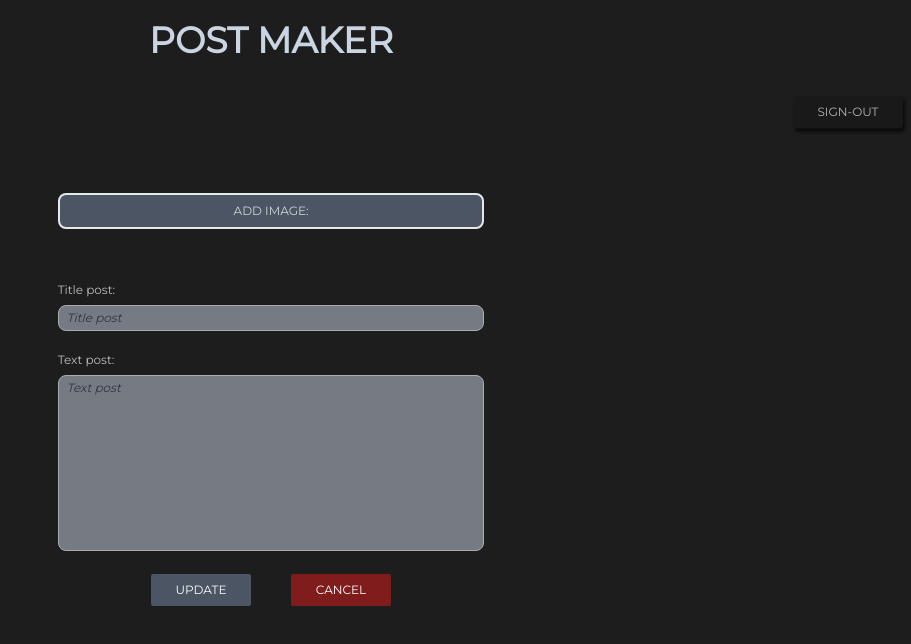
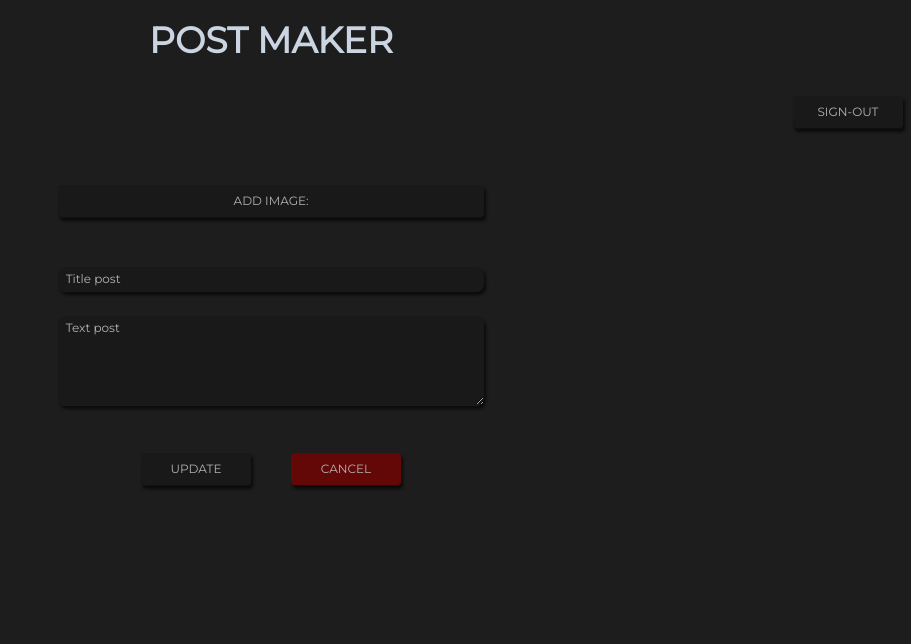
Before and after one commit to HeikkeB/PostMaker, a React (Create React App) app in the folder client/: page /1/edit in a window 1280 px wide. Shown: the top 644 px of the page, without its empty margins (369-1280 px from the left). Built offline with nearby package versions, Linux system fonts and the light colour scheme; no server answers.

Commit message:
feat: make edit page design

```diff
--- a/client/src/components/CommentItem.js
+++ b/client/src/components/CommentItem.js
@@ -3,8 +3,8 @@ import Moment from 'react-moment'
 export default function CommentItem({cmt}) {
 
   return (
-    <div className='flex items-end justify-between gap-3 mb-6'>
-      <p className='flex text-[#cbd5e1] text-[14px] truncate whitespace-pre-wrap'>{cmt.comment}</p>
+    <div className='flex flex-col items-end justify-between gap-3 mb-6 postItemNoHover'>
+      <p className='flex text-[#cbd5e1] text-[14px] truncate whitespace-pre-wrap self-start'>{cmt.comment}</p>
      <div className='text-[9px] text-[#cbd5e1] opacity-50 flex gap-1 min-w-[71px]'>
         <div> <Moment date={cmt.createdAt} format='HH:mm' /></div>
         <div> <Moment date={cmt.createdAt} format='DD-MMM-YY' /></div>
--- a/client/src/components/PostItem.jsx
+++ b/client/src/components/PostItem.jsx
@@ -17,8 +17,8 @@ export default function PostItem({post}) {
     }>{
       post.imgUrl && (<img src={`http://localhost:5000/${post.imgUrl}`} alt='img' className='object-cover w-full rounded-t-lg' />)
     }</div>
-    <div className='flex justify-between items-center pt-2 px-3'>
-      <div className='text-xs text-[#cbd5e1] opacity-50 mb-1'>{post.username}</div>
+    <div className='flex justify-between items-center pt-2 px-3 mb-5'>
+      <div className='text-xs text-[#cbd5e1] opacity-50'>{post.username}</div>
       <div className='text-xs text-[#cbd5e1] opacity-50 flex gap-2'>
         <div> <Moment date={post.createdAt} format='HH:mm' /></div>
         <div> <Moment date={post.createdAt} format='DD-MMM-YYYY' /></div>
--- a/client/src/index.css
+++ b/client/src/index.css
@@ -235,4 +235,5 @@ nav .active {
   box-shadow: 2px 3px 3px #0b0b0b;
   background-color: rgba(0, 0, 0, .15);
   border-bottom: 1px solid #111010;
+  padding:10px 15px;
 }
--- a/client/src/pages/AddPostPage.jsx
+++ b/client/src/pages/AddPostPage.jsx
@@ -78,7 +78,7 @@ export default function AddPostPage() {
           />
         </section>
 
-        <div className="flex gap-10 items-center justify-center mt-6">
+        <div className="flex gap-10 items-center justify-center mt-4">
           <button
           type='button'
             onClick={submitHandler}
--- a/client/src/pages/EditPostPage.jsx
+++ b/client/src/pages/EditPostPage.jsx
@@ -47,10 +47,10 @@ const clearFormHandler = () => {
   return (
     <div>
       <form
-        className="w-1/3 mx-auto py-10"
+        className="w-1/3 mx-auto py-10 flex flex-col justify-center items-center"
         onSubmit={(e) => e.preventDefault()}
       >
-        <label className="text-gray-300 py-2 bg-gray-600 text-xs mt-2 flex items-center justify-center border-2 border-solid cursor-pointer rounded-lg">
+        <label className="btnPageBig">
           ADD IMAGE:
           <input
             type="file"
@@ -66,39 +66,37 @@ const clearFormHandler = () => {
           {newImage && <img src={URL.createObjectURL(newImage)} alt={newImage.name} />}
         </div>
 
-        <label className="text-xs text-white opacity-70">
-          Title post:
+        <section className="w-full mb-6">
           <input
             type="text"
             value={title}
             onChange={(e) => setTitle(e.target.value)}
             placeholder="Title post"
-            className="mt-1 mb-4 text-black w-full rounded-lg bg-gray-400 border py-1 px-2 text-xs outline-none placeholder:text-gray-700 placeholder:italic"
+            className="inputPageBig"
           />
-        </label>
-        <label className="text-xs text-white opacity-70">
-          Text post:
+        </section>
+        <section className="w-full mb-6">
           <textarea
             type="text"
             value={text}
             onChange={(e) => setText(e.target.value)}
             placeholder="Text post"
-            className="mt-1 text-black w-full rounded-lg bg-gray-400 border py-1 px-2 text-xs outline-none resize-none h-44 placeholder:text-gray-700 placeholder:italic"
+            className="inputPageBig min-h-[90px]"
           />
-        </label>
+        </section>
 
         <div className="flex gap-10 items-center justify-center mt-4">
           <button
           type='button'
             onClick={submitHandler}
-            className="flex justify-center items-center bg-gray-600 text-xs text-white rounded-sm py-2 px-1 w-[100px]"
+            className="btnPage"
           >
             UPDATE
           </button>
           <button
           type='button'
             onClick={clearFormHandler}
-            className="flex justify-center items-center bg-red-900 text-xs text-white rounded-sm py-2 px-1 w-[100px]"
+            className="btnPageRed"
           >
             CANCEL
           </button>
--- a/client/src/pages/PostPage.jsx
+++ b/client/src/pages/PostPage.jsx
@@ -1,5 +1,5 @@
 import { useCallback, useState, useEffect } from 'react'
-import {AiFillEye, AiTwotoneEdit, AiFillDelete} from 'react-icons/ai'
+import {AiFillEye, AiTwotoneEdit, AiFillDelete, AiOutlineMessage} from 'react-icons/ai'
 import Moment from 'react-moment'
 import axios from '../utils/axios'
 import {Link, useNavigate, useParams} from 'react-router-dom'
@@ -19,14 +19,8 @@ export default function PostPage() {
   const dispatch = useDispatch()
   const navigate = useNavigate()
   const {register,
-    formState: {
-      errors, isValid,
-  },
   handleSubmit,
-  reset,
-} = useForm({
-  mode: 'onBlur',
-})
+} = useForm()
 
 const handleRemovePost = () => {
   try {
@@ -101,7 +95,7 @@ fetchComments()
      <button className='flex items-center justify-center gap-2 text-[12px] text-[#cbd5e1] opacity-50'>
         <AiFillEye /> <span>{post.views}</span>
       </button>
-      {/* <button className='flex items-center justify-center gap-2 text-[12px] text-[#cbd5e1] opacity-50'><AiOutlineMessage /> <span>{post.comments?.length}</span></button> */}
+      <button className='flex items-center justify-center gap-2 text-[12px] text-[#cbd5e1] opacity-50'><AiOutlineMessage /> <span>{post.comments?.length}</span></button>
      </div>
      {
   user?._id === post.author && (
@@ -117,22 +111,27 @@ fetchComments()
     </div>
       </div>
 
-      <div className='postItemNoHover w-2/3 p-8 flex flex-col gap-4 rounded-lg'>
-      <form className='flex gap-3' onSubmit={handleSubmit(()=> {
+      <div className='w-2/3 p-8 flex flex-col gap-4 rounded-lg'>
+      <form className='flex gap-3 mb-5' onSubmit={handleSubmit(()=> {
+        if(comment.length > 0) {
         handleSubmitCom()
+        }
       })}>
         <textarea
           type='text'
+          {...register('comment', {
+            required: 'required field',
+          })}
           value={comment}
           onChange={e => setComment(e.target.value)}
           placeholder='Comment'
-          className='text-black w-full rounded-lg bg-gray-400 border p-2 text-xs outline-none placeholder:text-gray-700 max-h-16'
+          className='inputPageBig h-20 max-h-24'
         />
-        <button type='button' onClick={handleSubmitCom} className='btnPage h-[32px]'>SUBMIT</button>
+        <button type='submit' className='btnPage h-[32px]'>SUBMIT</button>
       </form>
       {
         comments?.map((cmt) => (
-         <CommentItem key={cmt._id} cmt={cmt} />
+         <CommentItem key={cmt.id} cmt={cmt} />
         ))
       }
       </div>
```
Also changed, not shown: 1 other file (tests, documents, lock files or other folders).
